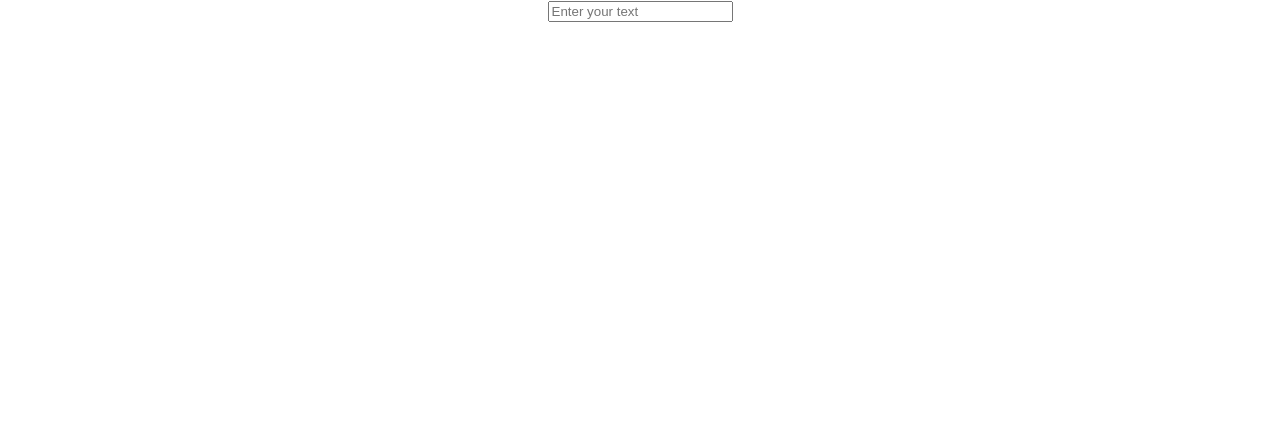
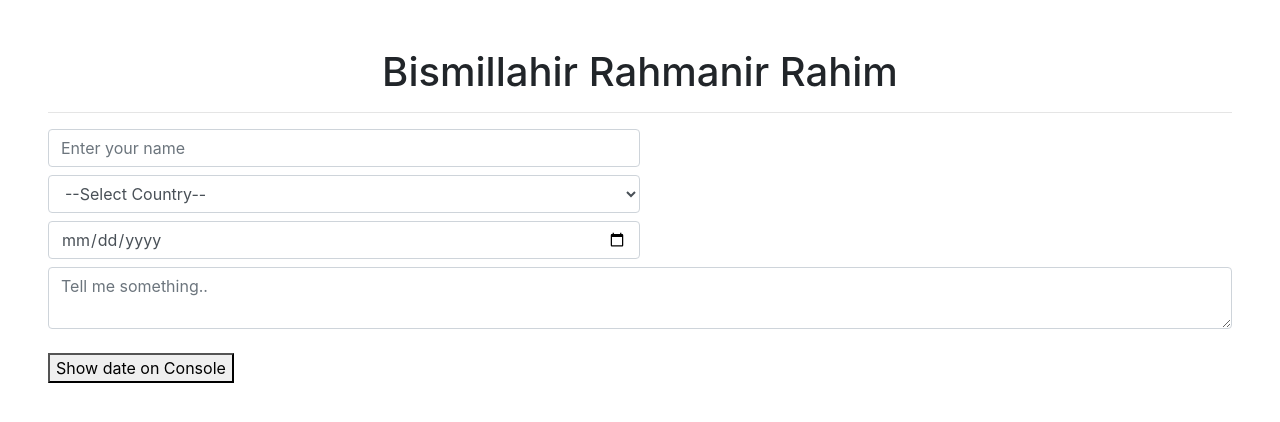
Before and after one commit to SR-Chowdhury/core-react-tutorial, a React (Create React App) app: page / in a window 1280 px wide. Shown: the top 422 px of the page. Built offline with nearby package versions, Linux system fonts and the light colour scheme.

Commit message:
8.2 Basic Input Elements in React

```diff
--- a/package.json
+++ b/package.json
@@ -6,6 +6,7 @@
     "@testing-library/jest-dom": "^5.11.4",
     "@testing-library/react": "^11.1.0",
     "@testing-library/user-event": "^12.1.10",
+    "bootstrap": "^4.6.0",
     "react": "^17.0.1",
     "react-dom": "^17.0.1",
     "react-scripts": "4.0.3",
--- /dev/null
+++ b/src/L8/8.2_Basic_input_elements.jsx
@@ -0,0 +1,42 @@
+import React from 'react';
+
+class MyApp extends React.Component {
+
+    state ={
+        name: '',
+        country: '',
+        bio: '',
+        birthday: ''
+    }
+    changeHandler = event => {
+        this.setState({
+            [event.target.name]: event.target.value
+        });
+    }
+
+    render() {
+        const {name, country, birthday, bio} = this.state;
+        return (
+            <div className='p-5'>
+                <h1 className='text-center'>Bismillahir Rahmanir Rahim</h1><hr/>
+
+                <input className='form-control mb-2 col-6' onChange={this.changeHandler}
+                value = {name} type="text" name='name' placeholder="Enter your name"/>
+                <select className='form-control mb-2 col-6' onChange={this.changeHandler} value = {country} name="country">
+                    <option>--Select Country--</option>
+                    <option value="Bangladesh">Bangladesh</option>
+                    <option value="UK">UK</option>
+                    <option value="USA">USA</option>
+                </select>
+                <input className='form-control col-6 mb-2' onChange={this.changeHandler} value = {birthday} type="date" name='birthday'/>
+                <textarea className='form-control' onChange={this.changeHandler}
+                value = {bio} name="bio" placeholder='Tell me something..'></textarea>
+                <br/>
+                <button onClick ={() => console.log(this.state) }>Show date on Console</button>
+
+            </div>
+        )
+    }
+}
+
+export default MyApp;
--- a/src/components/app.jsx
+++ b/src/components/app.jsx
@@ -20,7 +20,8 @@ import React from 'react';
 // import MyApp from '../L7/7.3_event_handler';
 // import MyApp from '../L7/7.4_text_field_change_event';
 // import MyApp from '../L7/7.5_two_way_data_binding';
-import MyApp from '../L7/7.6_onBlur_onFocus';
+// import MyApp from '../L7/7.6_onBlur_onFocus';
+import MyApp from '../L8/8.2_Basic_input_elements';
 
 class App extends React.Component {
 
--- a/src/index.js
+++ b/src/index.js
@@ -3,6 +3,7 @@ import ReactDOM from 'react-dom';
 import './index.css';
 import App from './components/app';
 import reportWebVitals from './reportWebVitals';
+import 'bootstrap/dist/css/bootstrap.css';
 
 ReactDOM.render(
   <React.StrictMode>
```
Also changed, not shown: 2 other files (tests, documents, lock files or other folders).
